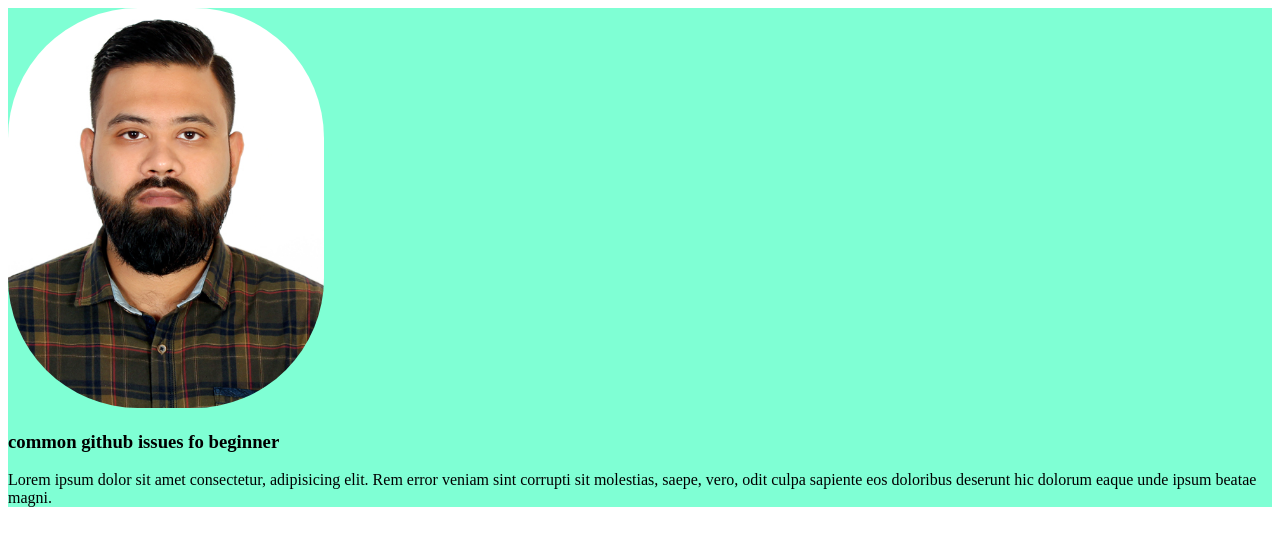
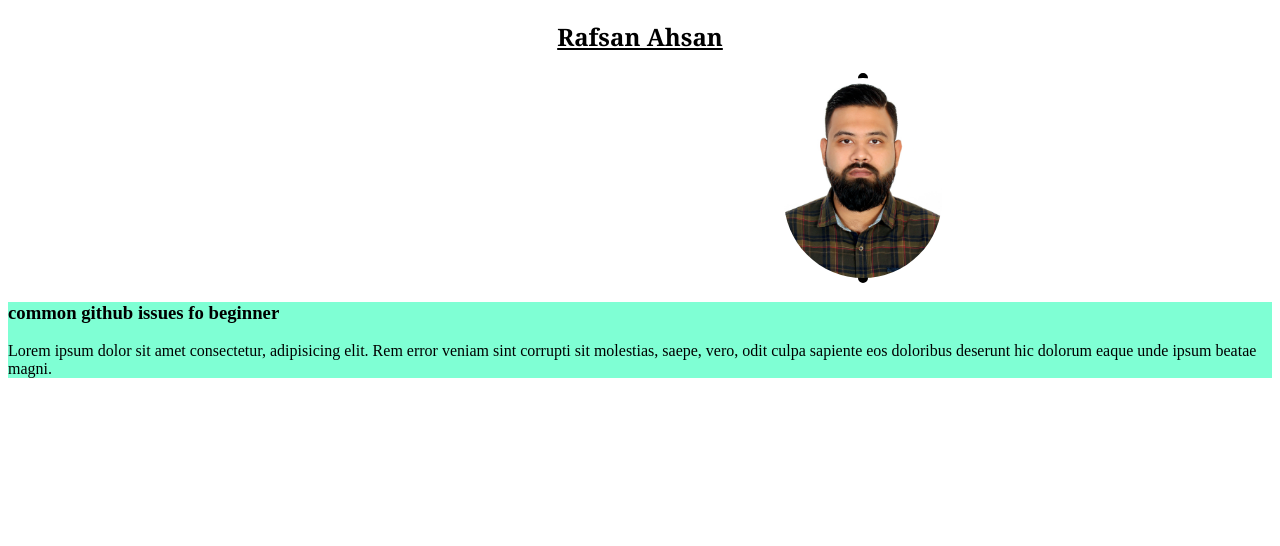
Before and after one commit to RafsanAhsan00/self-practise, a plain HTML site: page index.html in a window 1280 px wide. Drawn offline with Linux system fonts and the light colour scheme.

Commit message:
chnage image position

```diff
--- a/index.html
+++ b/index.html
@@ -7,8 +7,11 @@
     <link rel="stylesheet" href="./styles/self.css">
 </head>
 <body>
-    <div>
-        <img class="img" src="./images/rafsan.jpg" alt="">
+    <h2>Rafsan Ahsan</h2>
+    <div class="container">
+     <img src="./images/rafsan.jpg" alt="">
+    </div>
+    <div class="content">
         <h3>common github issues fo beginner</h3>
         <p>Lorem ipsum dolor sit amet consectetur, adipisicing elit. Rem error veniam sint corrupti sit molestias, saepe, vero, odit culpa sapiente eos doloribus deserunt hic dolorum eaque unde ipsum beatae magni.</p>
 
--- a/styles/self.css
+++ b/styles/self.css
@@ -1,10 +1,21 @@
-div{
+.content{
     background-color: aquamarine;
 }
-.img{
-    height: 400px;
-    border-radius: 130px;
-    position: relative;
-    align-items: center;
+img{
+    height: 200px;
+    border-radius: 170px;
+}
+.container{
+    border: 5px solid black;
+    margin: 0px 850px;
+    background-color: black;
+    border-radius: 150px;
+    display: flex;
+    justify-content: center;
 
 }
+h2{
+    text-align: center;
+    text-decoration: underline;
+    font-family: Cambria, Cochin, Georgia, Times, 'Times New Roman', serif;
+}
```
